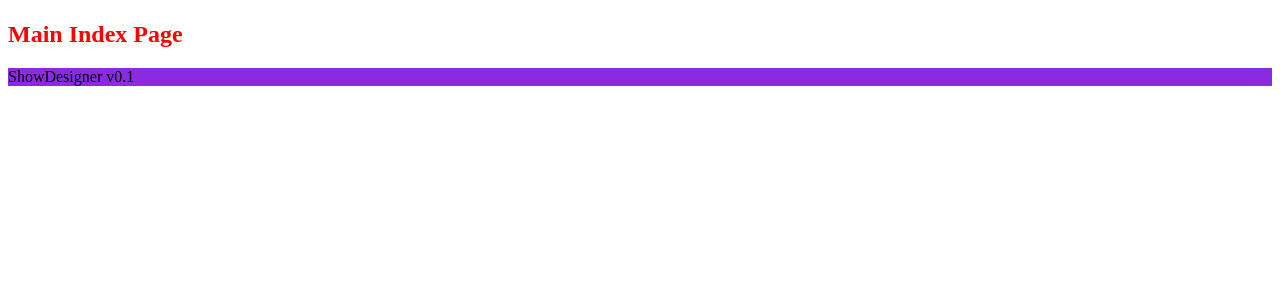
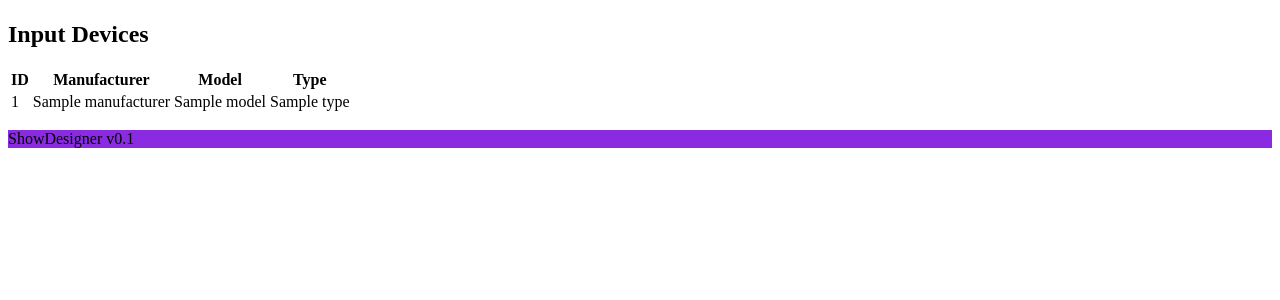
Before and after one commit to Anagramic/ShowDesigner, a Flask app: template www/templates/index.html in a window 1280 px wide. Shown: the part 45-345 px from the top of the page. Run offline with Flask 2, Linux system fonts and the light colour scheme; the template is opened without the code that fills it: most values are stand-ins (such as "Sample title", 1, 10 or a date in 2020).

Commit message:
Basic db to template link

```diff
--- a/www/ShowDesigner.py
+++ b/www/ShowDesigner.py
@@ -17,7 +17,8 @@ db = SQLAlchemy(app)
 
 @app.route('/')
 def index():
-    return render_template('index.html')
+    inDev = InputDevice.query.all()
+    return render_template('index.html', inputDevices=inDev)
 
 #@app.route('/microphone/<number>')
 #def microphone(number):
--- a/www/templates/index.html
+++ b/www/templates/index.html
@@ -2,6 +2,28 @@
 
 {% block main %}
 
-<h2 id="mainindex">Main Index Page</h2>
+<h2>Input Devices</h2>
+
+<table>
+    <tr>
+        <th>ID</th>
+        <th>Manufacturer</th>
+        <th>Model</th>
+        <th>Type</th>
+    </tr>
+
+    {% for device in inputDevices %}
+    <tr>
+        <td>{{ device.id }}</td>
+        <td>{{ device.Manufacturer }}</td>
+        <td>{{ device.Model }}</td>
+        <td>{{ device.Type }}</td>
+    </tr>
+
+    {% endfor %}
+
+
+</table>
+
 
 {% endblock %}
```
